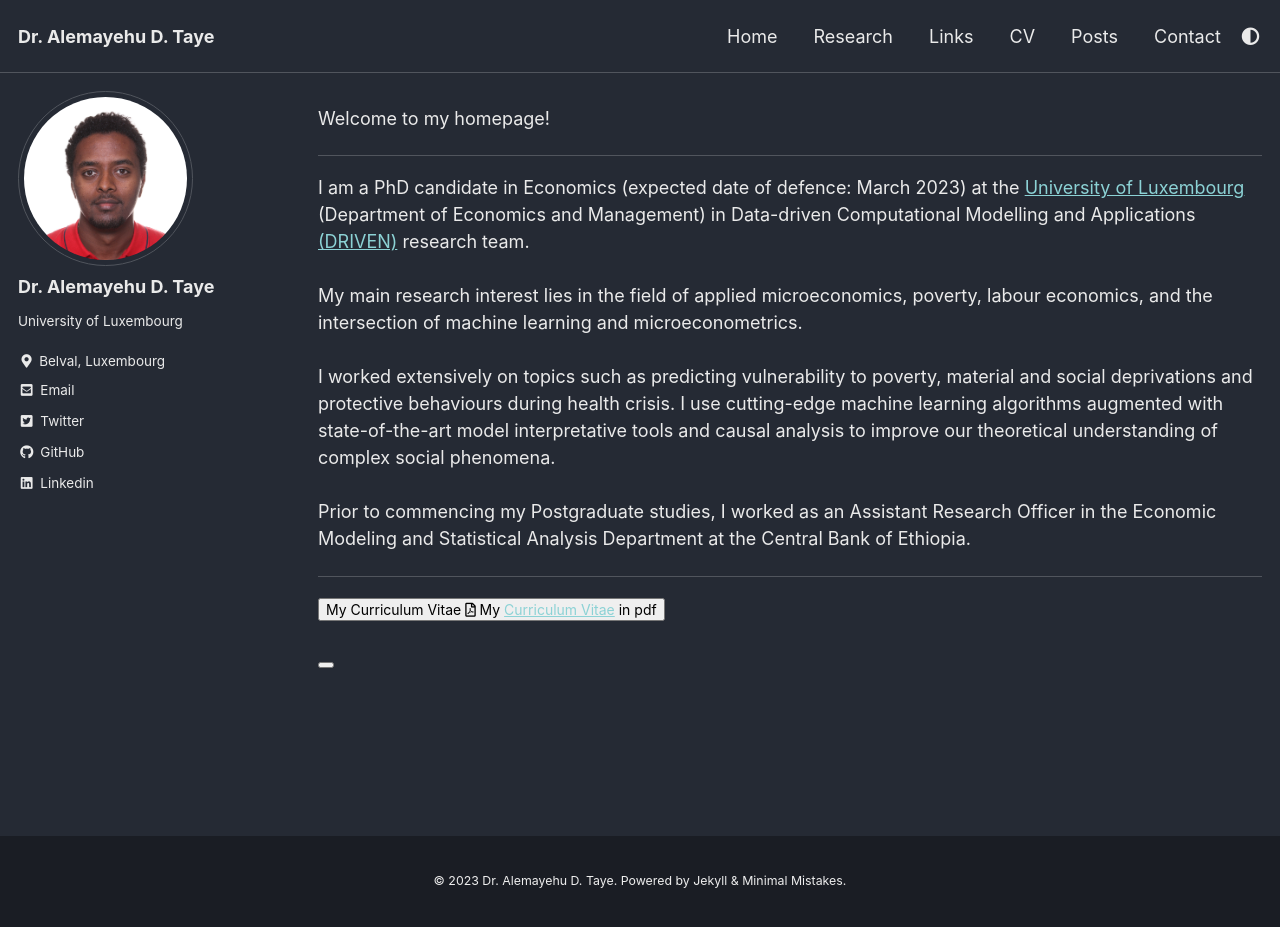
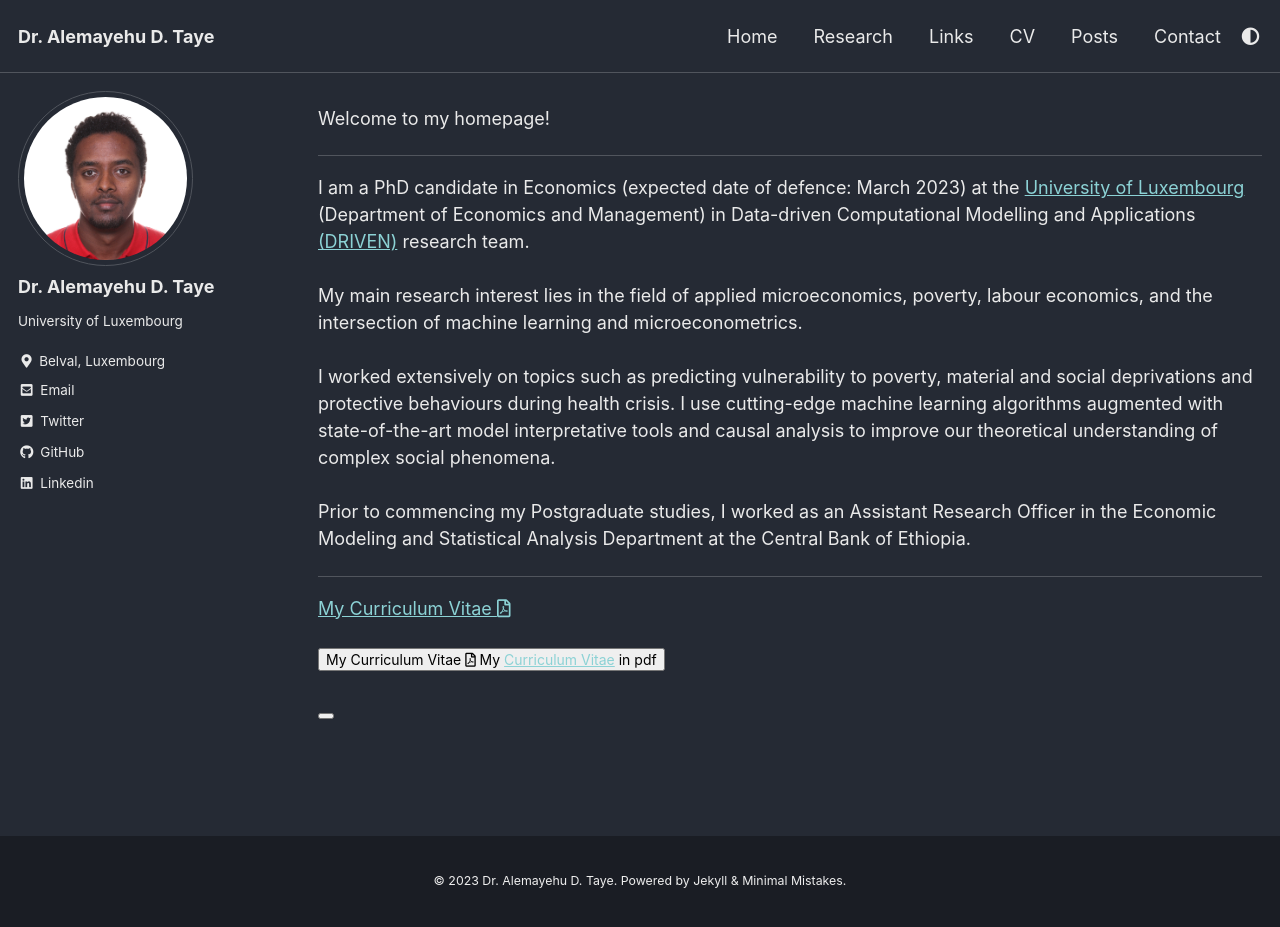
Before and after one commit to AlexTaye/AlexTAYE, a Jekyll site: the page built from _pages/index.md, in a window 1280 px wide and 927 px high. Built offline with Jekyll 4.4.1, drawn with Linux system fonts in a browser that asks for light colours; cached includes are drawn as plain includes; the list of posts is cut into pages by our own code.

Commit message:
Update index.md

```diff
--- a/_pages/index.md
+++ b/_pages/index.md
@@ -24,6 +24,11 @@ interpretative tools and causal analysis to improve our theoretical understandin
 Prior to commencing my Postgraduate studies, I worked as an Assistant Research Officer in the Economic Modeling and Statistical Analysis Department at the Central Bank of Ethiopia.
 
  ****
+
+<a target="_blank" href="/_pages/Taye_cv.pdf">My Curriculum Vitae
+  <i class="far fa-file-pdf"></i>
+</a>
+
 
 <button style='font-size:14px'>My Curriculum Vitae <i class='far fa-file-pdf'></i>
 My [Curriculum Vitae](/_pages/Taye_cv.pdf) in pdf
```
